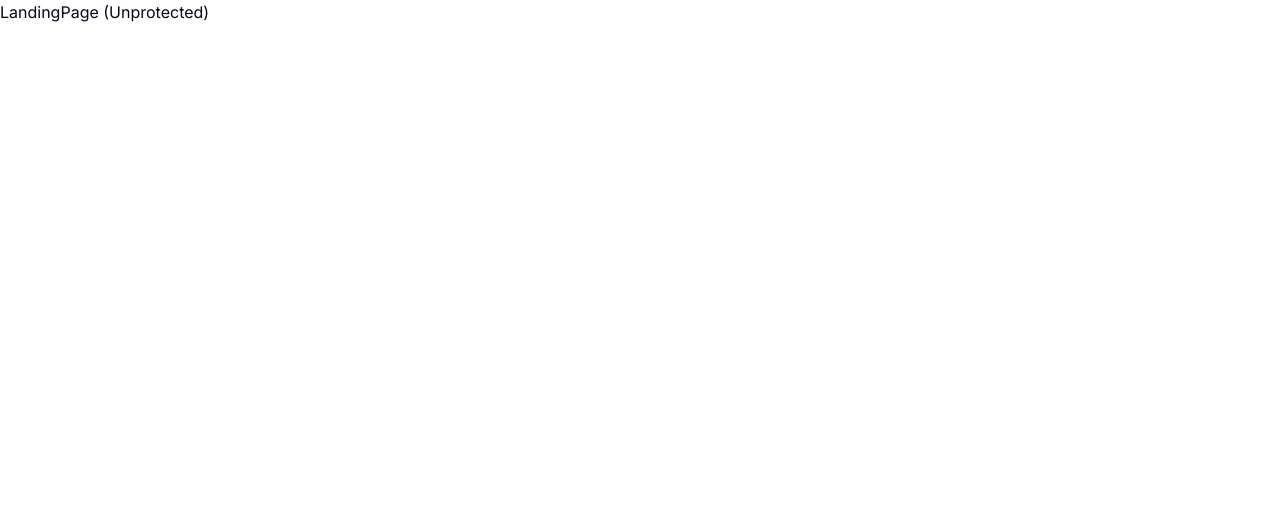
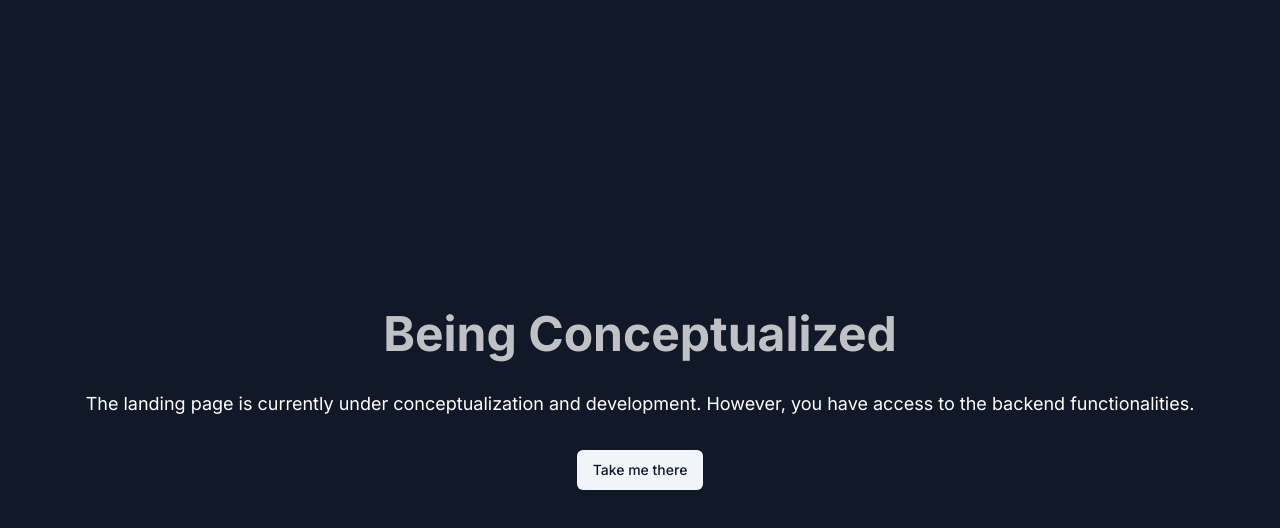
Before and after one commit to faisaltheprofessor/next-ai-saas, a Next.js app: page / in a window 1280 px wide. Shown: the top 528 px of the page. Built offline with nearby package versions, Linux system fonts and the light colour scheme.

Commit message:
Landing page message

```diff
--- a/app/(landing)/page.tsx
+++ b/app/(landing)/page.tsx
@@ -1,5 +1,21 @@
+import { Button } from "@/components/ui/button";
+import Link from "next/link";
+
 const LandingPage = () => {
-  return <div>LandingPage (Unprotected)</div>;
+  return (
+    <div className="min-h-screen bg-gray-900 flex flex-col items-center justify-center">
+      <h1 className="text-5xl text-white font-bold mb-8 animate-pulse">
+        Being Conceptualized
+      </h1>
+      <p className="text-white text-lg mb-8">
+        The landing page is currently under conceptualization and development.
+        However, you have access to the backend functionalities.
+      </p>
+      <Link href="/dashboard">
+        <Button variant="secondary">Take me there</Button>
+      </Link>
+    </div>
+  );
 };
 
 export default LandingPage;
--- a/app/layout.tsx
+++ b/app/layout.tsx
@@ -7,7 +7,7 @@ import "./globals.css";
 const inter = Inter({ subsets: ["latin"] });
 
 export const metadata: Metadata = {
-  title: "Saas AI",
+  title: "Intellecta",
   description: "Built with ❤️ using next js",
 };
 
```
